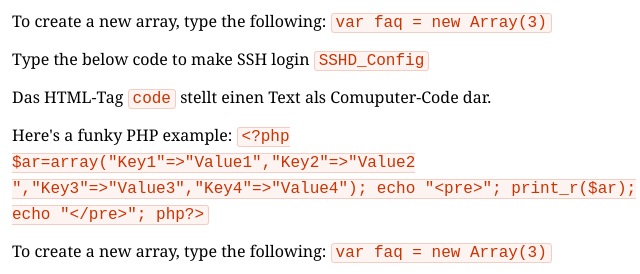
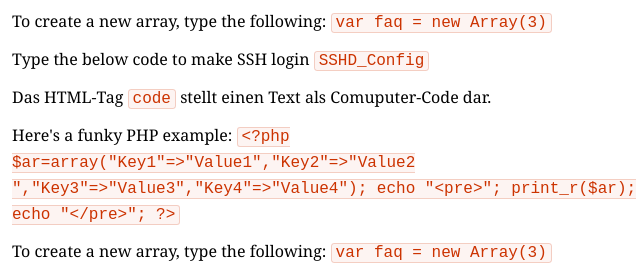
Before and after one commit to mhulse/rex, a website: page build/files/index.html in a window 1280 px wide. Shown: the part 11021-11295 px from the top of the page, 308-948 px from the left. Drawn offline with nearby package versions, Linux system fonts and the light colour scheme.

Commit message:
Fixed php example.
Closes #34

```diff
--- a/build/files/index.html
+++ b/build/files/index.html
@@ -631,7 +631,7 @@ Linux demo 2.6.10-grsec+gg3+e+fhs6b+nfs+gr0501+++p3+c4a+gr2b-reslog-v6.189 #1 SM
 
 			<p>Das HTML-Tag <code>code</code> stellt einen Text als Comuputer-Code dar.</p>
 
-			<p>Here's a funky PHP example: <code>&lt;?php $ar=array(&quot;Key1&quot;=&gt;&quot;Value1&quot;,&quot;Key2&quot;=&gt;&quot;Value2 &quot;,&quot;Key3&quot;=&gt;&quot;Value3&quot;,&quot;Key4&quot;=&gt;&quot;Value4&quot;); echo &quot;&lt;pre&gt;&quot;; print_r($ar); echo &quot;&lt;/pre&gt;&quot;; php?&gt;</code></p>
+			<p>Here's a funky PHP example: <code>&lt;?php $ar=array(&quot;Key1&quot;=&gt;&quot;Value1&quot;,&quot;Key2&quot;=&gt;&quot;Value2 &quot;,&quot;Key3&quot;=&gt;&quot;Value3&quot;,&quot;Key4&quot;=&gt;&quot;Value4&quot;); echo &quot;&lt;pre&gt;&quot;; print_r($ar); echo &quot;&lt;/pre&gt;&quot;; ?&gt;</code></p>
 
 			<p>To create a new array, type the following: <code>var faq = new Array(3)</code></p>
 
```
Also changed, not shown: build/files/html/index.html (+1 -1 lines).
